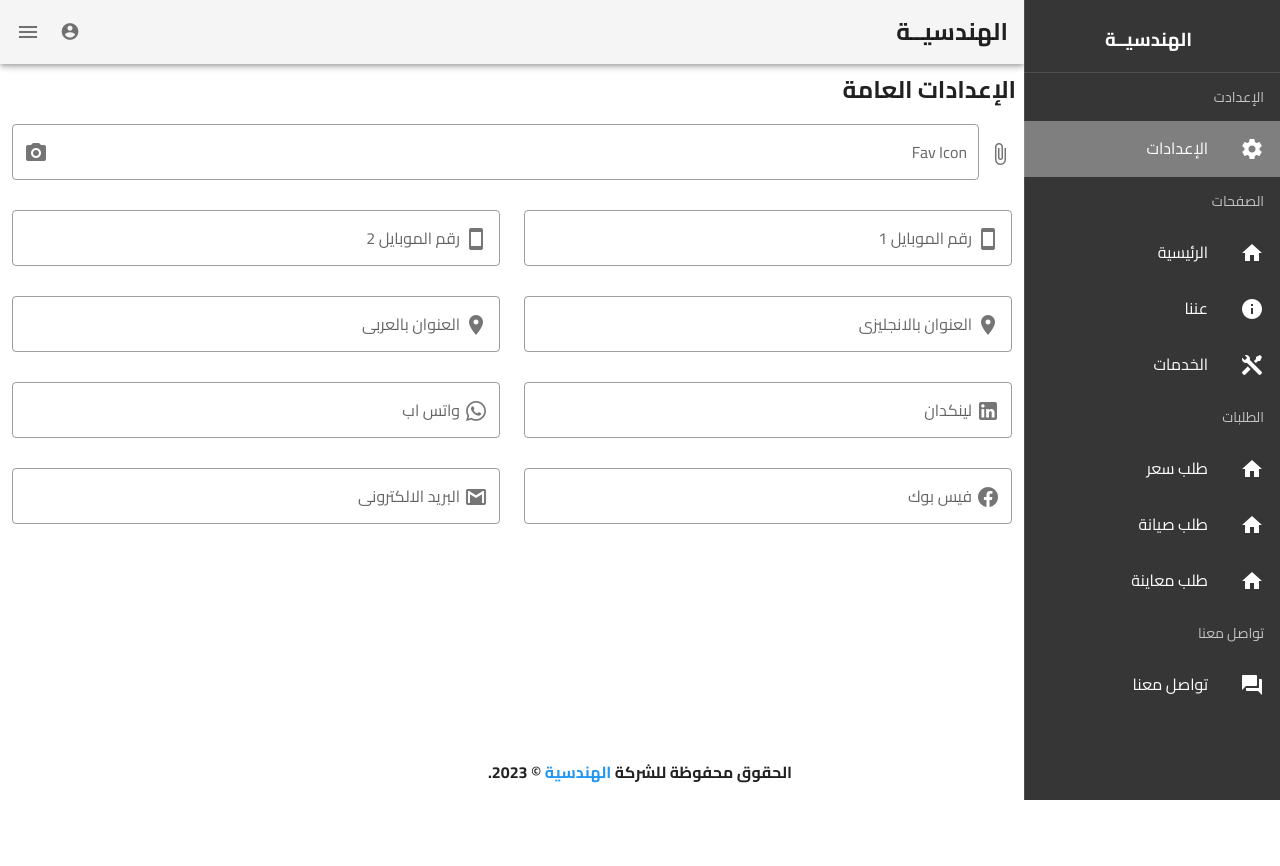
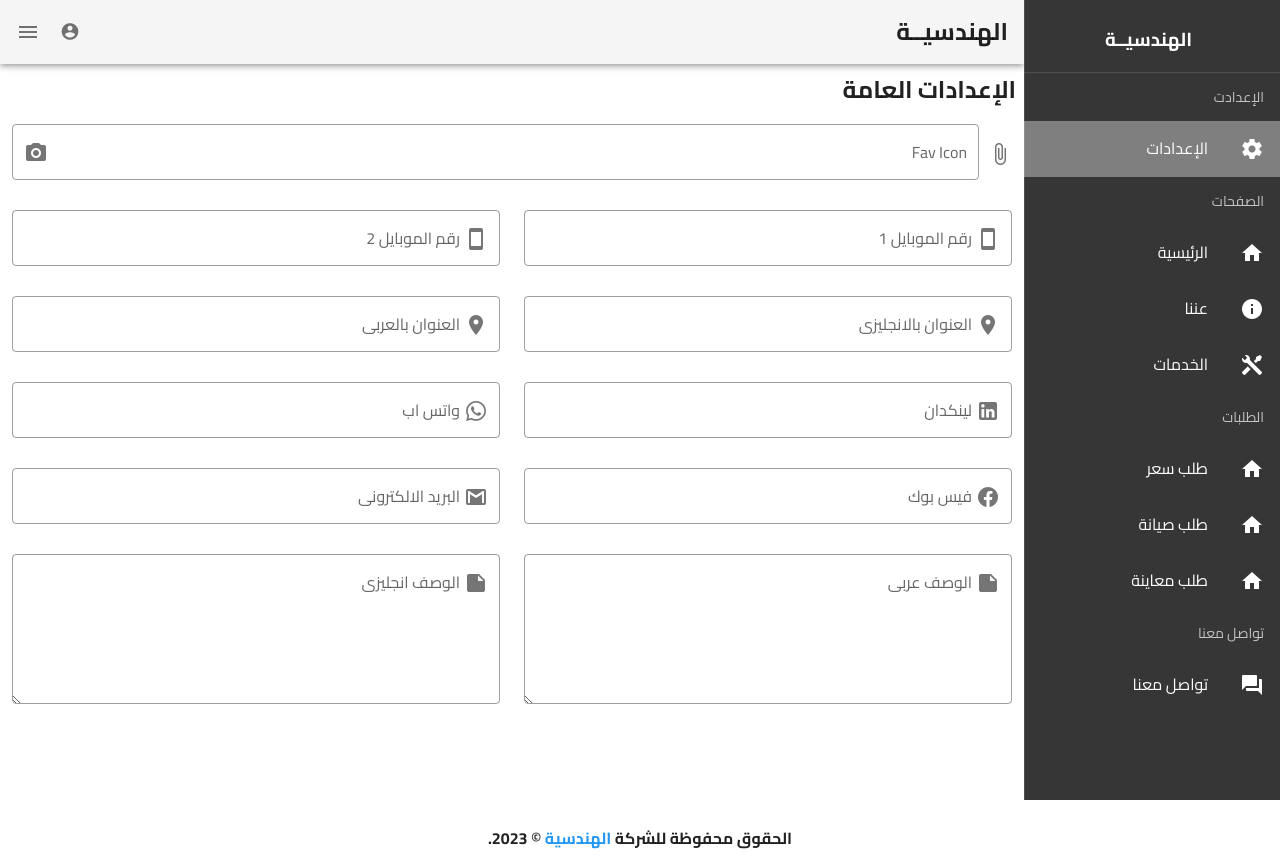
Before and after one commit to Salem-Tarek/Handasiah-Dashboard, a Vue app: page /setting in a window 1280 px wide. Before the commit the page ends 800 px from the top, so only its background shows below. Built offline with nearby package versions, Linux system fonts and the light colour scheme; no server answers; sample sign-in values are in the browser's storage.

Commit message:
fixing Bugs 1

```diff
--- a/src/views/HomeContent.vue
+++ b/src/views/HomeContent.vue
@@ -275,8 +275,11 @@ export default {
       getFeatureData(){
         this.features = this.$refs.FeatureComponent.map((comp) => !comp._props.featData ? comp.$data.featuresData : comp._props.featData);
         this.featBtn = false;
-        this.features.pop();
-        console.log(this.features);
+
+        let lastItem = this.features[this.features.length - 1];
+        if(lastItem.titleEn.trim() === '' && lastItem.titleAr.trim() === '' && lastItem.descriptionEn.trim() === '' && lastItem.descriptionAr.trim() === '' && lastItem.icon.trim() === ''){
+          this.features.pop();
+        }
       },
       async submitFeatures(){
         this.getFeatureData();
--- a/src/views/Order.vue
+++ b/src/views/Order.vue
@@ -269,6 +269,7 @@ export default {
       if(res.status === 200){
         alert('تم حذف الطلب بنجاح')
       }
+      this.dialogDelete = false;
     }
   },
   // mounted(){
--- a/src/views/Setting.vue
+++ b/src/views/Setting.vue
@@ -76,6 +76,22 @@
                     prepend-inner-icon="mdi-gmail"
                   ></v-text-field>
               </v-col>
+              <v-col cols="12" md="6" class="py-0">
+                  <v-textarea
+                    v-model="settings.descriptionAr"
+                    outlined
+                    label="الوصف عربى"
+                    prepend-inner-icon="mdi-note"
+                  ></v-textarea>
+              </v-col>
+              <v-col cols="12" md="6" class="py-0">
+                  <v-textarea
+                    v-model="settings.descriptionEn"
+                    outlined
+                    label="الوصف انجليزى"
+                    prepend-inner-icon="mdi-note"
+                  ></v-textarea>
+              </v-col>
               <v-col cols="12" md="12" class="pt-0">
                   <v-btn type="submit" class="submitBtn noLetterSpace font-weight-bold mb-5" dark block @click.prevent="submitSetting" :disabled="submitBtn">إرســـال</v-btn>
               </v-col>
@@ -98,6 +114,8 @@ export default {
         mobile2: '',
         addressEn: '',
         addressAr: '',
+        descriptionEn: '',
+        descriptionAr: '',
         linkedIn: '',
         whatsapp: '',
         facebook: '',
@@ -126,7 +144,7 @@ export default {
       const res = await axios.get('/dashboard/setting');
       console.log(res);
       if(res.status === 200){
-        // this.settings = res.data.data;
+        this.settings = res.data.data;
       }
     }
   },
```
